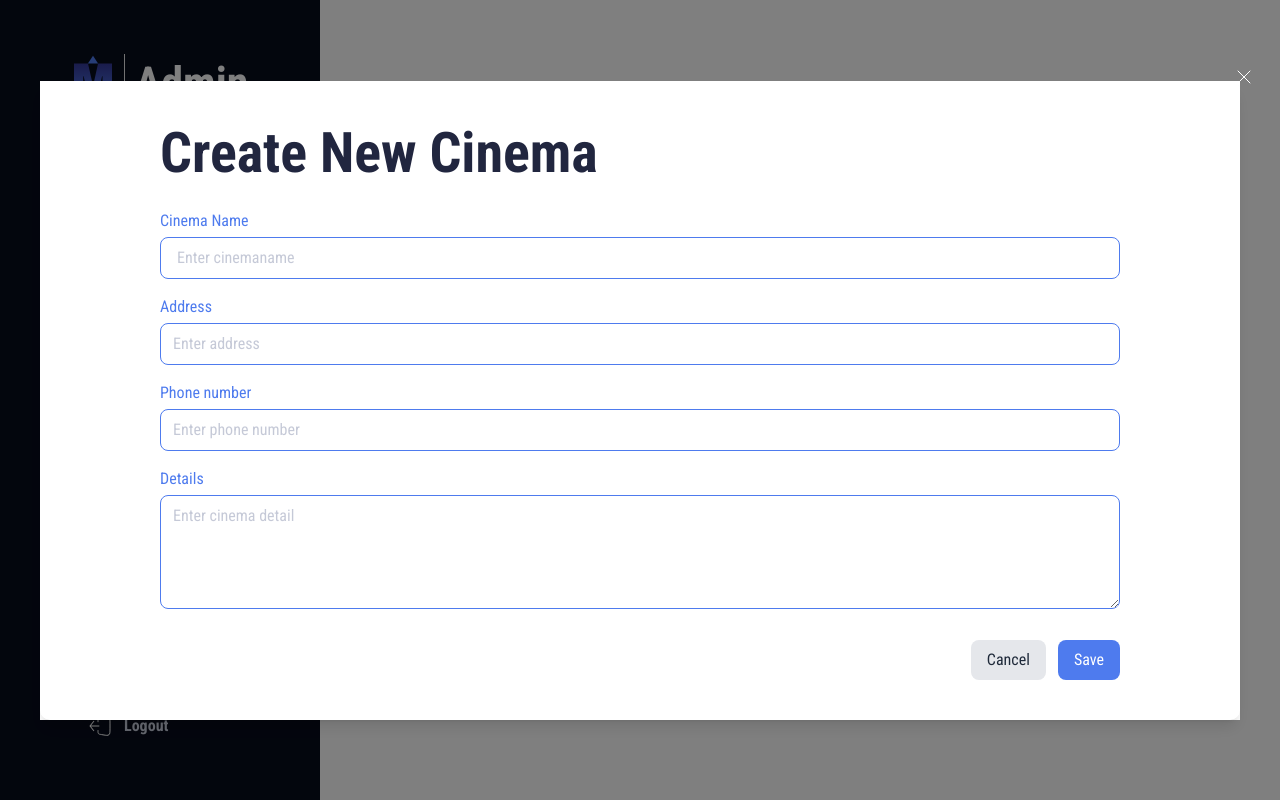
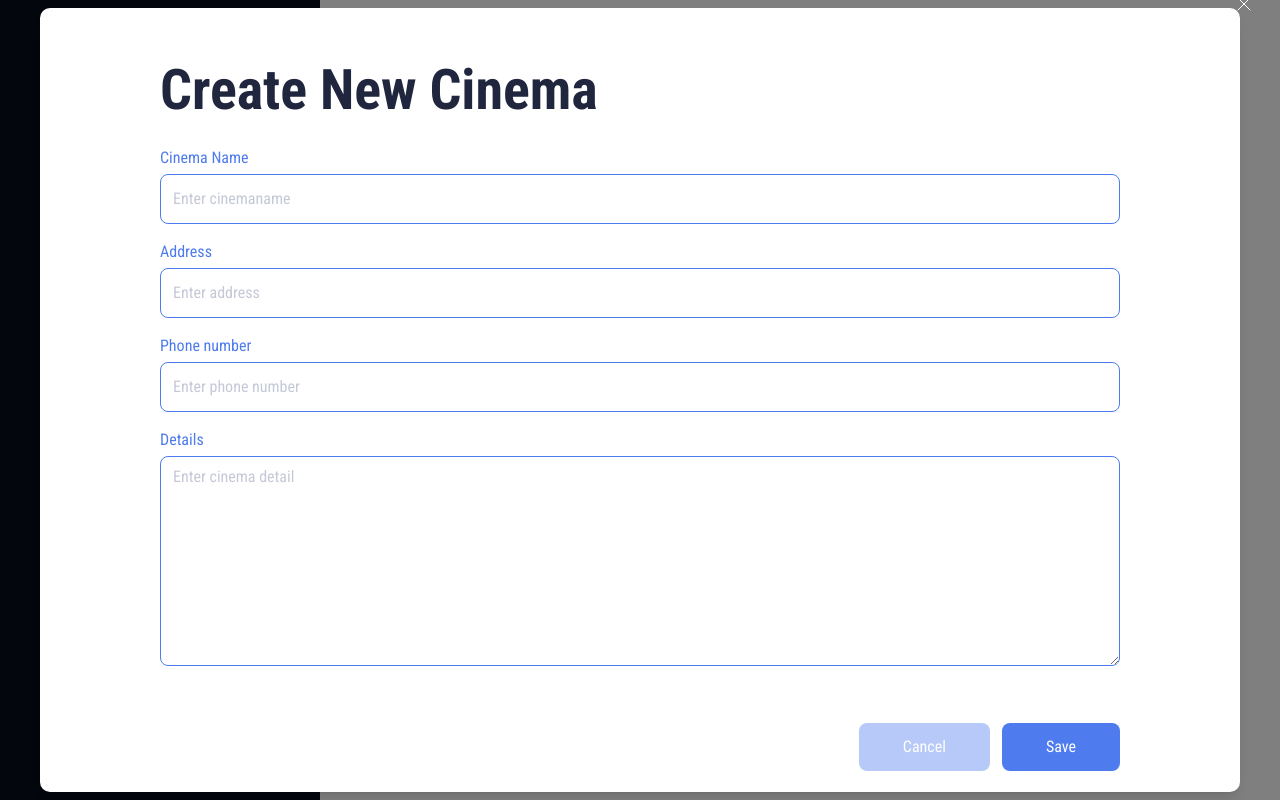
Before and after one commit to KrittidejDev/MinorCineplex, a Next.js app: page /admin/cinema in a window 1280 px wide. Both pictures are taken after a click on the button "Add Cinema". Built offline with nearby package versions, Linux system fonts and the light colour scheme; a web font is replaced by a local one.

Commit message:
refactor: update layout and styling in CreateNewCinemaCard and AdminCinemaWidgets for improved UI consistency

```diff
--- a/src/components/Cards/CreateNewCinemaCard.tsx
+++ b/src/components/Cards/CreateNewCinemaCard.tsx
@@ -11,8 +11,8 @@ function CreateNewCinemaCard({ isShowModal, onClose }: CreateNewCinemaCardProps)
             isShowModal={isShowModal}
             onClose={onClose}
         >
-            <div className="bg-white w-[1200px]">
-                <div className=" rounded-lg shadow-lg px-30 py-10  w-auto ">
+            <div className="bg-white w-[1200px] h-[784px] rounded-lg shadow-lg">
+                <div className=" px-30 py-12.5  w-auto ">
                     <h2 className="text-f-56 font-bold mb-6 text-gray-g63f ">Create New Cinema</h2>
 
                     <div className="mb-4">
@@ -20,7 +20,7 @@ function CreateNewCinemaCard({ isShowModal, onClose }: CreateNewCinemaCardProps)
                         <input
                             type="text"
                             placeholder="Enter cinemaname"
-                            className="w-full px-4 py-2 border border-blue-bbee rounded-md text-gray-g3b0 "
+                            className="w-full px-3 py-3 border border-blue-bbee rounded-md text-gray-g3b0 "
                         />
                     </div>
 
@@ -29,7 +29,7 @@ function CreateNewCinemaCard({ isShowModal, onClose }: CreateNewCinemaCardProps)
                         <input
                             type="text"
                             placeholder="Enter address"
-                            className="w-full px-3 py-2 border border-blue-bbee rounded-md text-gray-g3b0 "
+                            className="w-full px-3 py-3 border border-blue-bbee rounded-md text-gray-g3b0 "
                         />
                     </div>
 
@@ -38,27 +38,26 @@ function CreateNewCinemaCard({ isShowModal, onClose }: CreateNewCinemaCardProps)
                         <input
                             type="text"
                             placeholder="Enter phone number"
-                            className="w-full px-3 py-2 border border-blue-bbee rounded-md text-gray-g3b0 "
+                            className="w-full px-3 py-3 border border-blue-bbee rounded-md text-gray-g3b0 "
                         />
                     </div>
 
-                    <div className="mb-6">
+                    <div className="mb-12.5">
                         <label className="block text-fr-16  text-blue-bbee mb-1">Details</label>
                         <textarea
                             placeholder="Enter cinema detail"
-                            rows={4}
-                            className="w-full px-3 py-2 border border-blue-bbee rounded-md resize-y text-gray-g3b0 "
+                            rows={8}
+                            className="w-full px-3 py-2 border border-blue-bbee rounded-md resize-y text-gray-g3b0  "
                         />
                     </div>
-
                     <div className="flex justify-end space-x-3">
                         <button
                             onClick={onClose}
-                            className="px-4 py-2 bg-gray-200 text-gray-800 rounded-md hover:bg-gray-300"
+                            className="px-11 py-3 bg-blue-bbee text-fr-16 text-white-wfff rounded-md hover:bg-gray-300 opacity-40"
                         >
                             Cancel
                         </button>
-                        <button className="px-4 py-2 bg-blue-bbee text-white rounded-md hover:bg-blue-700">
+                        <button className=" text-fr-16 px-11 py-3 text-white-wfff bg-blue-bbee  rounded-md hover:bg-blue-b9a8">
                             Save
                         </button>
                     </div>
--- a/src/components/Widgets/AdminCinemaWidgets.tsx
+++ b/src/components/Widgets/AdminCinemaWidgets.tsx
@@ -44,9 +44,9 @@ export default function AdminCinemaWidgets() {
     ]
 
     return (
-        <div className="flex flex-col gap-10">
-            <div className="flex items-center justify-between mt-20 mx-[70px]">
-                <h1 className="text-gray-g63f text-f-56 font-bold">Cinema Branch</h1>
+        <div className="flex flex-col gap-10 mx-[70px]">
+            <div className="flex items-center justify-between mt-20 px-17.5">
+                <h1 className="text-gray-g63f text-f-56 font-bold ">Cinema Branch</h1>
                 <Button
                     className="btn-base blue-normal text-fm-16 font-bold px-4 py-3 gap-2.5"
                     onClick={() => setIsShowCreateModal(true)}
@@ -55,7 +55,7 @@ export default function AdminCinemaWidgets() {
                     Add Cinema
                 </Button>
             </div>
-            <div className="mx-[70px]">
+            <div className="">
                 <TableCard
                     columns={cinemaColumns}
                     actions={cinemaActions}
```
